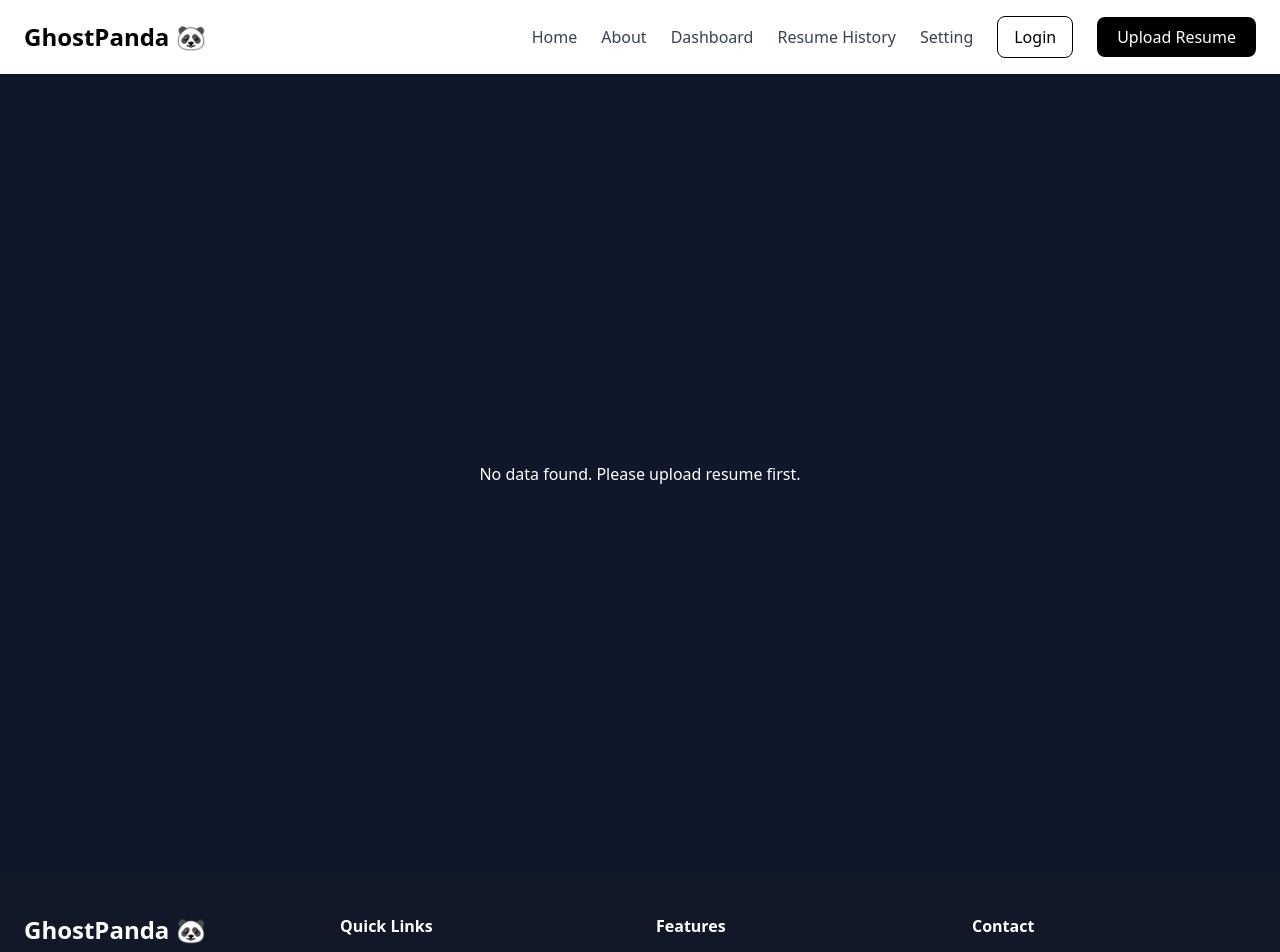
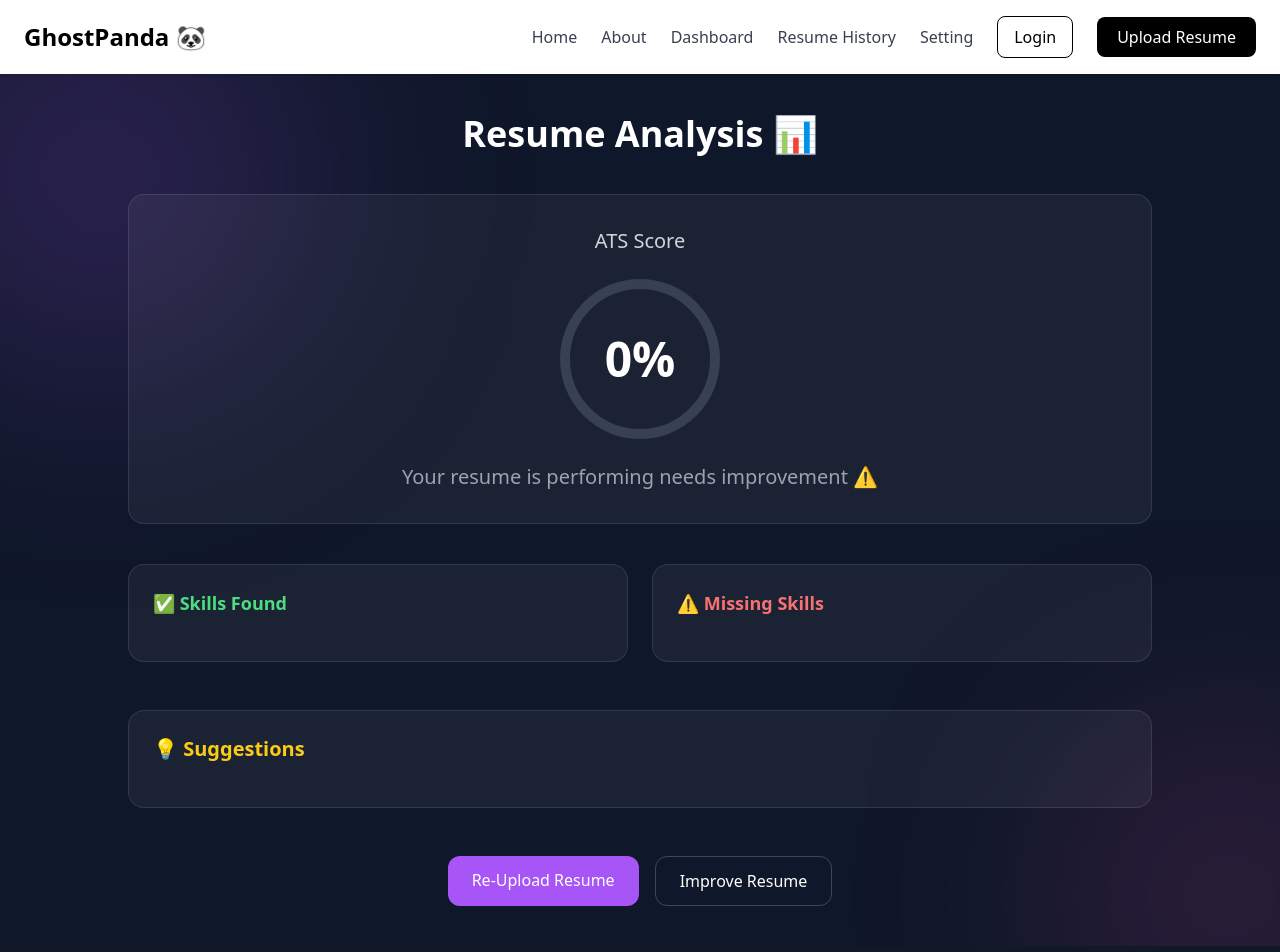
Before and after one commit to anaskhan08274-alt/GhostPanda, a React (Create React App) app: page /result in a window 1280 px wide. Shown: the top 952 px of the page. Built offline with nearby package versions, Linux system fonts and the light colour scheme.

Commit message:
new commit

```diff
--- a/src/Pages/Result.jsx
+++ b/src/Pages/Result.jsx
@@ -4,136 +4,101 @@ import ProgressRing from "./ProgressRing";
 const Result = () => {
   const { state } = useLocation();
 
-  // ✅ Fallback (agar direct page open ho)
-  if (!state) {
-    return (
-      <div className="min-h-screen flex items-center justify-center bg-[#0f172a] text-white">
-        <p>No data found. Please upload resume first.</p>
-      </div>
-    );
-  }
+  // ✅ SAFE fallback data (BIG FIX)
+  const data = state || {
+    score: 0,
+    skills: [],
+    missingSkills: [],
+    suggestions: [],
+  };
 
-  // ✅ Dynamic data
-  const score = state.score;
-  const skills = state.skills;
-  const missingSkills = state.missingSkills;
-  const suggestions = state.suggestions;
+  const { score, skills, missingSkills, suggestions } = data;
+
+  console.log("Suggestions:", suggestions); // ✅ debug
 
   return (
     <div className="relative min-h-screen bg-[#0f172a] text-white p-6 md:p-10 overflow-hidden">
 
-      {/* 🔥 Background Glow */}
       <div className="absolute w-[400px] h-[400px] bg-purple-500/20 blur-[120px] rounded-full top-[-100px] left-[-100px]" />
       <div className="absolute w-[300px] h-[300px] bg-pink-500/20 blur-[120px] rounded-full bottom-[-100px] right-[-100px]" />
 
       <div className="relative z-10 max-w-5xl mx-auto">
 
-        {/* 🔹 Header */}
         <h1 className="text-4xl font-bold mb-10 text-center">
           Resume Analysis 📊
         </h1>
 
-        {/* 🔹 Score Card */}
-        <div className="bg-white/5 border border-white/10 backdrop-blur-xl rounded-2xl p-8 shadow-xl text-center mb-10">
+        <div className="bg-white/5 border border-white/10 rounded-2xl p-8 text-center mb-10">
 
           <h2 className="text-xl mb-6 text-gray-300">ATS Score</h2>
 
-          {/* Circular Score */}
           <ProgressRing score={score} />
 
-          <p className="text-gray-400 text-base md:text-xl ml-4">
+          <p className="text-gray-400 text-base md:text-xl">
             Your resume is performing {score > 70 ? "well 👍" : "needs improvement ⚠️"}
           </p>
         </div>
 
         <div className="grid md:grid-cols-2 gap-6 mb-12">
 
-  {/* ✅ Skills Found */}
-  <div className="bg-white/5 border border-white/10 rounded-2xl p-6 backdrop-blur-xl shadow-lg hover:shadow-green-500/10 transition-all duration-300">
-
-    <h2 className="text-lg font-semibold mb-5 text-green-400 flex items-center gap-2">
+          <div className="bg-white/5 border border-white/10 rounded-2xl p-6">
+            <h2 className="text-lg font-semibold mb-5 text-green-400">
               ✅ Skills Found
             </h2>
 
             <div className="flex flex-wrap gap-3">
               {skills.map((skill, i) => (
-        <span
-          key={i}
-          className="px-4 py-1.5 rounded-full text-xl font-medium
-          bg-green-500/10 text-green-300 border border-green-500/20
-          hover:bg-green-500/20 transition"
-        >
+                <span key={i} className="px-4 py-1.5 rounded-full text-xl bg-green-500/10 text-green-300 border border-green-500/20">
                   {skill}
                 </span>
               ))}
             </div>
-
           </div>
 
-  {/* ❌ Missing Skills */}
-  <div className="bg-white/5 border border-white/10 rounded-2xl p-6 backdrop-blur-xl shadow-lg hover:shadow-red-500/10 transition-all duration-300">
-
-    <h2 className="text-lg font-semibold mb-5 text-red-400 flex items-center gap-2">
+          <div className="bg-white/5 border border-white/10 rounded-2xl p-6">
+            <h2 className="text-lg font-semibold mb-5 text-red-400">
               ⚠ Missing Skills
             </h2>
 
             <div className="flex flex-wrap gap-3">
               {missingSkills.map((skill, i) => (
-        <span
-          key={i}
-          className="px-4 py-1.5 rounded-full text-xl font-medium
-          bg-red-500/10 text-red-300 border border-red-500/20
-          hover:bg-red-500/20 transition"
-        >
+                <span key={i} className="px-4 py-1.5 rounded-full text-xl bg-red-500/10 text-red-300 border border-red-500/20">
                   {skill}
                 </span>
               ))}
             </div>
-
           </div>
 
         </div>
 
-        {/* 🔹 Suggestions */}
-        <div className="bg-white/5 border border-white/10 rounded-2xl p-6 backdrop-blur-xl shadow-lg mb-12 hover:shadow-yellow-500/10 transition-all duration-300">
+        {/* 🔥 MAIN FIX HERE */}
+        <div className="bg-white/5 border border-white/10 rounded-2xl p-6 mb-12">
 
-  <h2 className="text-xl font-semibold mb-5 text-yellow-400 flex items-center gap-2">
+          <h2 className="text-xl font-semibold mb-5 text-yellow-400">
             💡 Suggestions
           </h2>
 
           <ul className="space-y-4 text-gray-300 text-base md:text-xl">
-    {suggestions.map((item, i) => (
-      <li
-        key={i}
-        className="flex items-start gap-3 hover:translate-x-1 transition"
-      >
+            {(suggestions || []).slice(0, 5).map((item, i) => (
+              <li key={i} className="flex gap-3">
                 <span className="text-yellow-400 font-semibold">
                   {i + 1}.
                 </span>
 
-        <span className="leading-relaxed">
-          {item}
-        </span>
+                <span>{item}</span>
               </li>
             ))}
           </ul>
 
         </div>
 
-        {/* 🔹 CTA Buttons */}
-        <div className="flex flex-wrap gap-4 justify-center">
+        <div className="flex gap-4 justify-center">
 
-          <Link
-            to="/upload"
-            className="px-6 py-3 rounded-xl bg-gradient-to-r from-purple-500 to-pink-500 hover:scale-105 transition shadow-lg"
-          >
+          <Link to="/upload" className="px-6 py-3 rounded-xl bg-purple-500">
             Re-Upload Resume
           </Link>
 
-          <Link
-            to="/resume-builder"
-            className="px-6 py-3 rounded-xl border border-white/20 hover:bg-white/10 transition"
-          >
+          <Link to="/resume-builder" className="px-6 py-3 rounded-xl border border-white/20">
             Improve Resume
           </Link>
 
--- a/src/Pages/UploadResume.jsx
+++ b/src/Pages/UploadResume.jsx
@@ -7,7 +7,7 @@ const UploadResume = () => {
   const navigate = useNavigate();
 
   // 🔥 Dummy AI Generator
-  const generateDummyData = (fileName) => {
+  const generateDummyData = () => {
     const score = Math.floor(Math.random() * 30) + 65;
 
     const allSkills = [
@@ -20,20 +20,23 @@ const UploadResume = () => {
       "TypeScript",
     ];
 
-    // shuffle skills (random feel)
     const shuffled = [...allSkills].sort(() => 0.5 - Math.random());
 
     const skills = shuffled.slice(0, 4);
     const missingSkills = shuffled.slice(4);
 
     return {
+      id: Date.now(), // 🔥 IMPORTANT FIX
       score,
       skills,
       missingSkills,
       suggestions: [
-        "Add measurable achievements",
-        "Improve ATS keywords",
-        "Enhance project descriptions",
+        "Add action verbs like 'developed', 'built', 'optimized'",
+        "Include measurable achievements (e.g. 30% growth)",
+        "Improve keyword optimization for ATS",
+        "Add more relevant technical skills",
+        "Improve project descriptions with impact",
+        "Keep formatting clean and consistent",
       ],
     };
   };
@@ -53,21 +56,24 @@ const UploadResume = () => {
     setLoading(true);
 
     setTimeout(() => {
-      const data = generateDummyData(fileName); // 🔥 dynamic data
+      const data = generateDummyData();
+
+      console.log("Sending:", data); // ✅ debug
 
       setLoading(false);
-      navigate("/result", { state: data });
+
+      navigate("/result", {
+        state: data, // 🔥 now always fresh
+      });
     }, 2500);
   };
 
   return (
     <div className="relative min-h-screen flex items-center justify-center overflow-hidden bg-[#0f172a]">
 
-      {/* 🔥 Background Glow */}
       <div className="absolute w-[500px] h-[500px] bg-purple-600/30 blur-[120px] rounded-full top-[-100px] left-[-100px]" />
       <div className="absolute w-[400px] h-[400px] bg-pink-500/30 blur-[120px] rounded-full bottom-[-100px] right-[-100px]" />
 
-      {/* ✨ Loader */}
       {loading ? (
         <div className="text-center text-white z-10">
           <div className="w-20 h-20 border-4 border-purple-500 border-t-transparent rounded-full animate-spin mx-auto mb-6"></div>
@@ -83,7 +89,6 @@ const UploadResume = () => {
       ) : (
         <div className="z-10 backdrop-blur-xl bg-white/5 border border-white/10 shadow-2xl rounded-3xl p-10 w-full max-w-xl text-center">
 
-          {/* Heading */}
           <h1 className="text-4xl font-bold text-white mb-3">
             Upload Resume
           </h1>
@@ -92,7 +97,6 @@ const UploadResume = () => {
             Get instant AI-powered analysis 🚀
           </p>
 
-          {/* Upload Box */}
           <label className="group border-2 border-dashed border-white/20 rounded-2xl p-12 cursor-pointer hover:border-purple-500 transition-all duration-300 block">
 
             <input type="file" className="hidden" onChange={handleFileChange} />
@@ -110,17 +114,15 @@ const UploadResume = () => {
             </p>
           </label>
 
-          {/* File Name */}
           {fileName && (
             <p className="mt-5 text-green-400 text-sm">
               ✅ {fileName}
             </p>
           )}
 
-          {/* Button */}
           <button
             onClick={handleUpload}
-            className="mt-8 w-full py-3 rounded-xl bg-gradient-to-r from-purple-500 to-pink-500 text-white font-semibold text-lg shadow-lg hover:scale-105 hover:shadow-purple-500/40 transition-all duration-300"
+            className="mt-8 w-full py-3 rounded-xl bg-gradient-to-r from-purple-500 to-pink-500 text-white font-semibold text-lg shadow-lg hover:scale-105 transition"
           >
             Analyze Resume
           </button>
```
Lines whose indentation alone changed are shown as unchanged.
